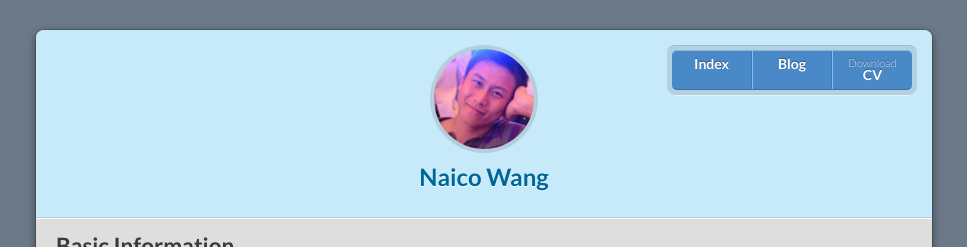
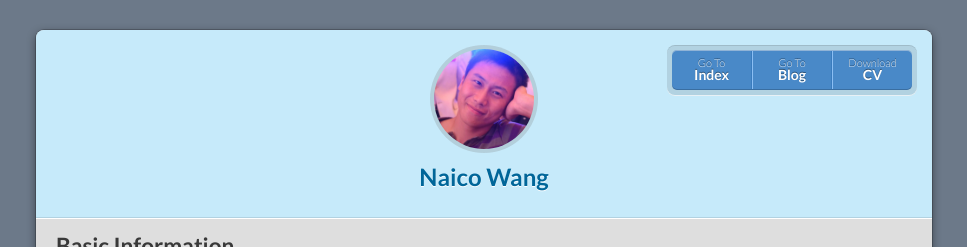
Before and after one commit to Naico/naico.github.io, a Jekyll site: the page built from index.md, in a window 1280 px wide. Shown: the top 247 px of the page, without its empty margins (156-1123 px from the left). Built offline with Jekyll 4.4.1, drawn with Linux system fonts in a browser that asks for light colours; our own code applies the rules of GitHub Pages for plain Markdown files; a script that is not in the unit is left out; the repository's description, which GitHub fills in, is left out.

Commit message:
Resolve Link

```diff
--- a/_layouts/default.html
+++ b/_layouts/default.html
@@ -26,9 +26,8 @@
             <p>{{ site.description | default: site.github.project_tagline }}</p>
             <p class="view"><a href="{{ site.github.repository_url }}">View the Project on GitHub <small>{{ github_name }}</small></a></p>
             <ul>
-                <li><a href="{{ site.github.zip_url }}"><strong>Index</strong></a></li>
-                <li><a href="{{ site.github.tar_url }}"><strong>Blog</strong></a></li>
-
+                <li><a href="/">Go To <strong>Index</strong></a></li>
+                <li><a href="/Blog">Go To <strong>Blog</strong></a></li>
                 <li><a href="{{ site.github.repository_url }}">Download <strong>CV</strong></a></li>
             </ul>
         </header>
```
